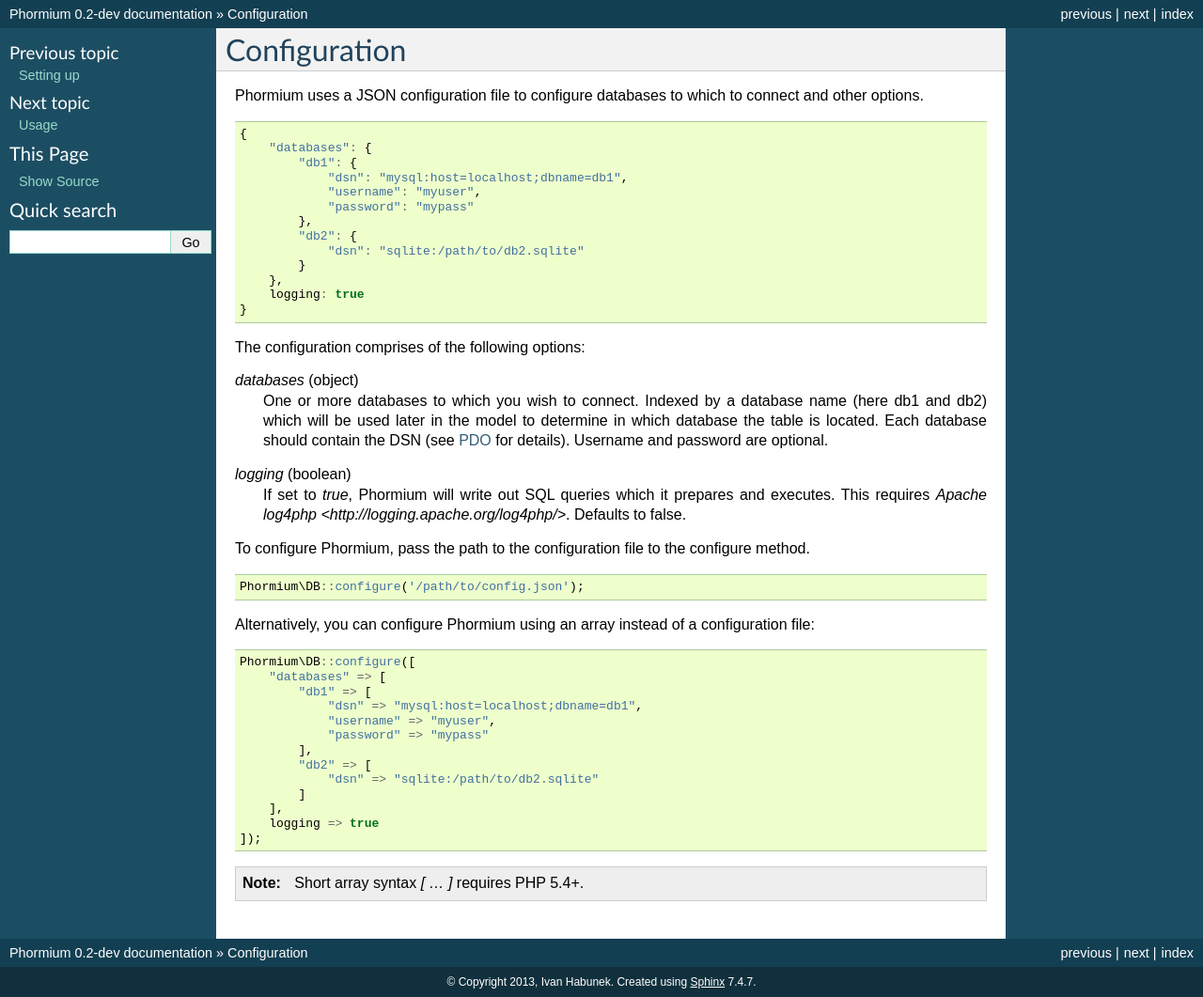
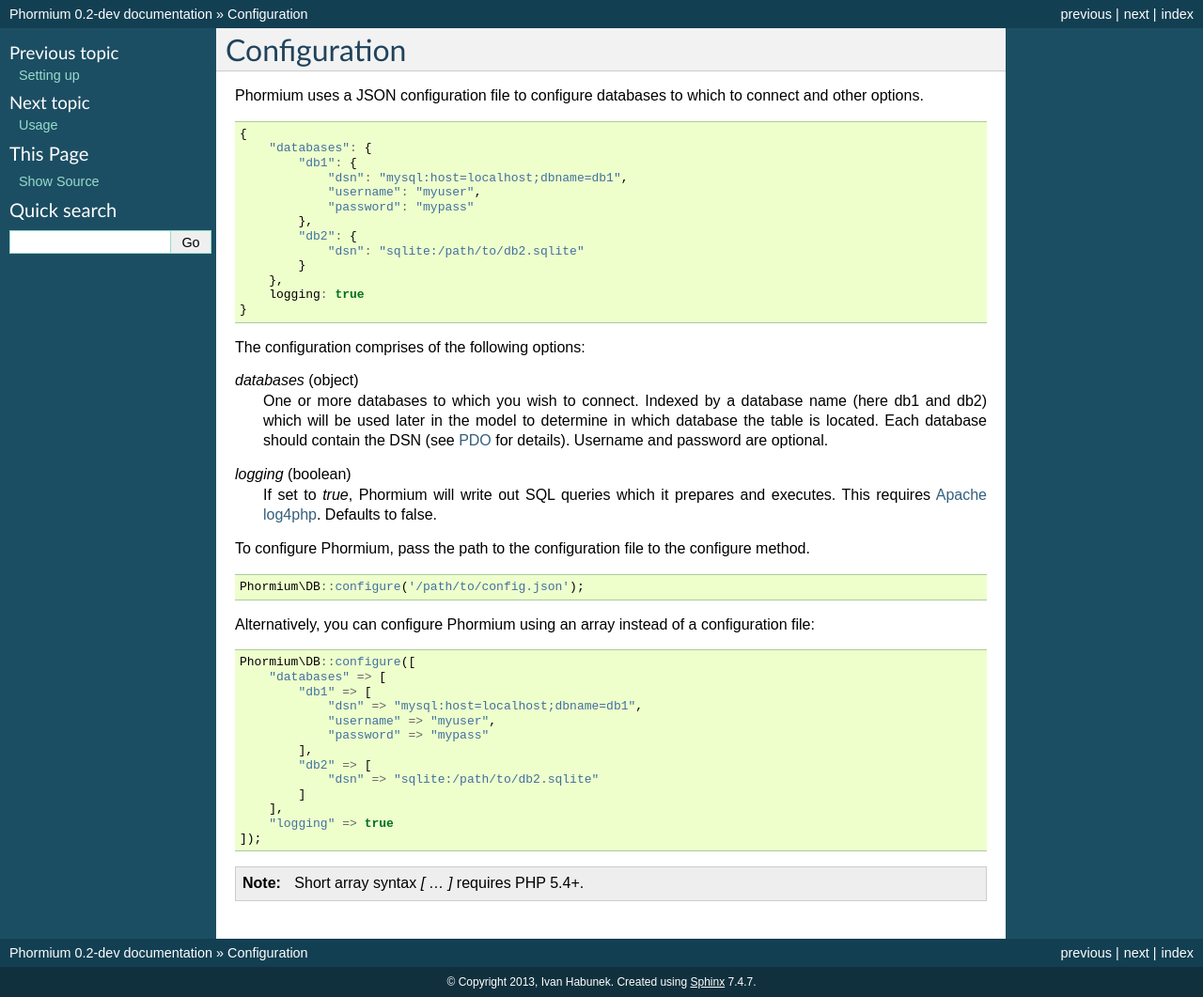
Before and after one commit to ihabunek/phormium, a Sphinx documentation site: the page built from docs/configure.rst, in a window 1280 px wide. Shown: the whole page at 94% size. Built offline with Sphinx 7.4.7, drawn with Linux system fonts in a browser that asks for light colours.

Commit message:
Updated CHANGELOG, minor docs fix

```diff
--- a/docs/configure.rst
+++ b/docs/configure.rst
@@ -32,7 +32,7 @@
 `logging` (boolean)
     If set to `true`, Phormium will write out SQL queries which it prepares and
     executes. This requires
-    `Apache log4php <http://logging.apache.org/log4php/>`. Defaults to false.
+    `Apache log4php <http://logging.apache.org/log4php/>`_. Defaults to false.
 
 .. _PDO: http://www.php.net/manual/en/pdo.construct.php
 
@@ -59,7 +59,7 @@
                 "dsn" => "sqlite:/path/to/db2.sqlite"
             ]
         ],
-        logging => true
+        "logging" => true
     ]);
 
 .. note:: Short array syntax `[ ... ]` requires PHP 5.4+.
```
